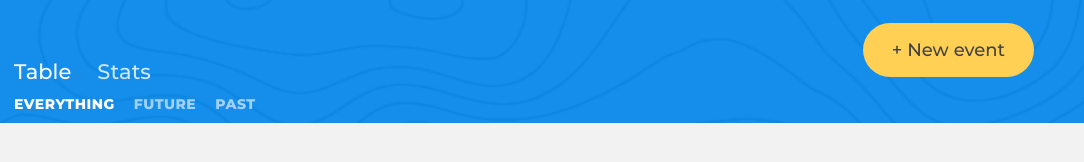
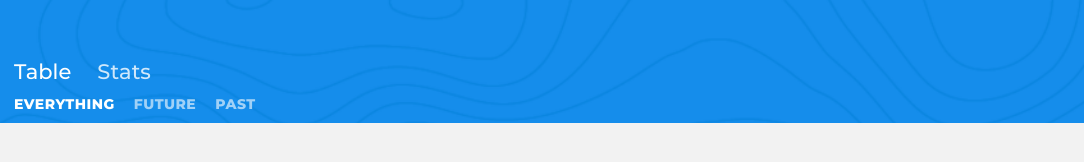
Before and after one commit to htmlacademy-univer-js2/2432093-big-trip-4, a website built with webpack: page public/index.html in a window 1280 px wide. Shown: the full height of the page, 196-1280 px from the left. Built offline with nearby package versions, Linux system fonts and the light colour scheme.

Commit message:
Меняй-удаляй

```diff
--- a/public/index.html
+++ b/public/index.html
@@ -27,7 +27,7 @@
             </div>
           </div>
 
-          <button class="trip-main__event-add-btn  btn  btn--big  btn--yellow" type="button">New event</button>
+          <!-- Кнопка добавления -->
         </div>
       </div>
     </header>
```
